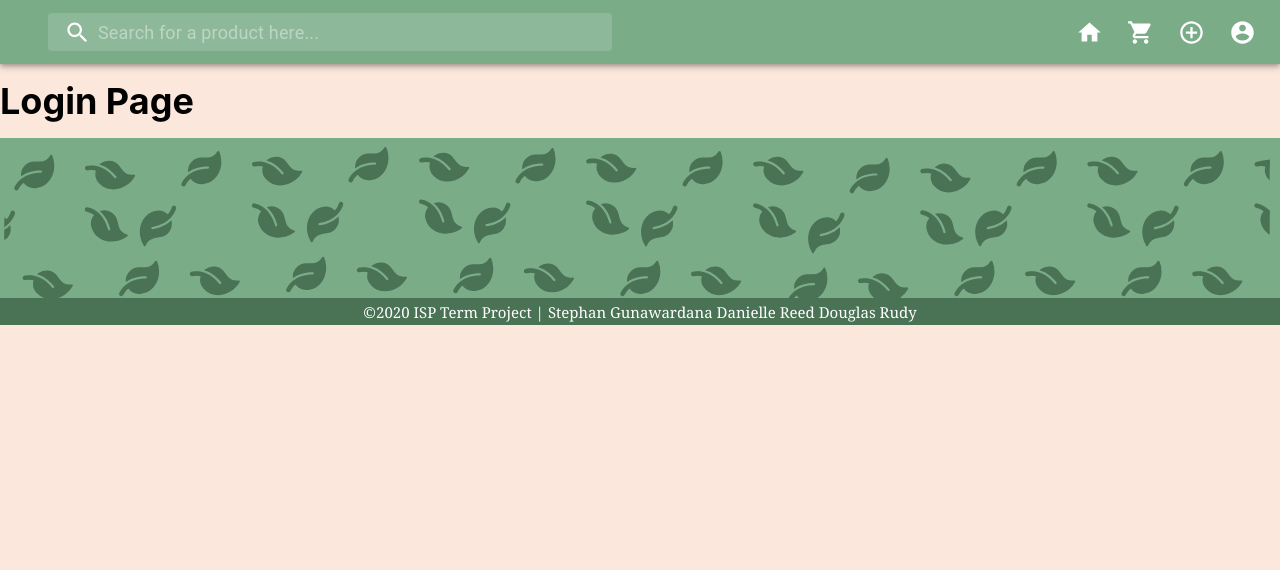
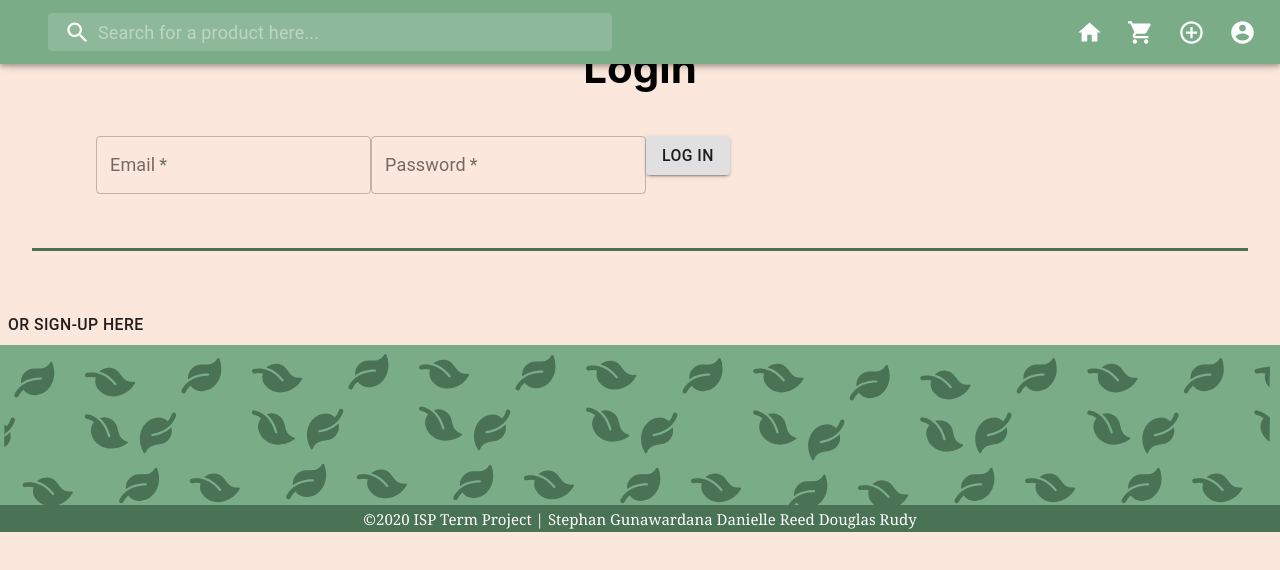
Before and after one commit to Danceratops/ispterm-client, a React (Create React App) app: page /login in a window 1280 px wide. Shown: the top 570 px of the page. Built offline with nearby package versions, Linux system fonts and the light colour scheme.

Commit message:
add search page content

```diff
--- a/package.json
+++ b/package.json
@@ -9,6 +9,7 @@
     "@testing-library/jest-dom": "^5.11.5",
     "@testing-library/react": "^11.1.2",
     "@testing-library/user-event": "^12.2.2",
+    "axios": "^0.21.0",
     "react": "^17.0.1",
     "react-dom": "^17.0.1",
     "react-router-dom": "^5.2.0",
@@ -39,5 +40,6 @@
       "last 1 firefox version",
       "last 1 safari version"
     ]
-  }
+  },
+  "proxy": "https://us-central1-isp-term.cloudfunctions.net/api"
 }
--- a/src/Pages/login.js
+++ b/src/Pages/login.js
@@ -1,11 +1,83 @@
-import React from 'react';
+import React, { useState, useEffect } from "react";
+import PropTypes from "prop-types";
+import { Link } from "react-router-dom";
+import axios from 'axios';
 
-const login = () => {
-    return (
-        <div class="home">
-            <h1>Login Page</h1>
-        </div>
-    )
-}
+import TextField from "@material-ui/core/TextField";
+import Button from "@material-ui/core/Button";
 
-export default login
+const Login = ({ UI, loginUser, user }) => {
+  //state initialization
+  const [email, setEmail] = useState("");
+  const [password, setPassword] = useState("");
+  const [errors, setErrors] = useState({});
+
+  /*useEffect(() => {
+    if (UI.errors) {
+      setErrors({ errors: UI.errors });
+    }
+  }); */
+
+  const handleSubmit = (event) => {
+    event.preventDefault();
+    const userData = {
+      email: email,
+      password: password,
+    };
+    axios.post('/login', userData).then((res) => {
+        console.log(res.data);
+        window.history.pushState('/');
+    }).catch((err) =>{
+        setErrors({
+            error: err.response.data
+        })
+    })
+  };
+
+  return (
+    <div class="login">
+      <form noValidate onSubmit={handleSubmit} className="login-form">
+        <h2>Login</h2>
+        <TextField
+          required
+          className="login-box"
+          id="outlined-required"
+          label="Email"
+          variant="outlined"
+          type="email"
+          value={email}
+          onChange={(e) => setEmail(e.target.value)}
+          helperText={errors.email}
+          error={errors.email ? true : false}
+        />
+        <TextField
+          required
+          className="login-box"
+          id="outlined-required"
+          label="Password"
+          variant="outlined"
+          type="password"
+          value={password}
+          onChange={(e) => setPassword(e.target.value)}
+          helperText={errors.password}
+          error={errors.password ? true : false}
+        />
+        <Button className="login-button" variant="contained" type="submit">
+          Log In
+        </Button>
+      </form>
+      <hr />
+      <Button component={Link} to="/signup" className="login-signup">
+        or sign-up here
+      </Button>
+    </div>
+  );
+};
+
+Login.propTypes = {
+  loginUser: PropTypes.func.isRequired,
+  user: PropTypes.object.isRequired,
+  UI: PropTypes.object.isRequired,
+};
+
+export default Login;
--- a/src/Pages/search.js
+++ b/src/Pages/search.js
@@ -1,14 +1,29 @@
-import React from 'react';
+import React, { useState, useEffect } from "react";
+import axios from 'axios';
 
 import Card from '../components/card'
 
-const search = () => {
+const Search = () => {
+    const [products, setProducts] = useState(null);
+    useEffect(() => {
+        axios.get('/products').then((res) => {
+            console.log(res.data);
+            setProducts(res.data);
+        }).catch((err) => {
+            console.log(err);
+        })
+    }, []);
+
+    var productMarkUp = products ? (
+    products.map(product => <Card title={product.productName} price={product.productPrice} description={product.Description} imageSource={product.image} />)
+    ) : (<p>Loading...</p>)
+
+    console.log(productMarkUp);
     return (
-        <div class="home">
-            <h1>Search Page</h1>
-            <Card />
+        <div className="search">
+            {productMarkUp}
         </div>
     )
 }
 
-export default search
+export default Search
--- a/src/components/card.js
+++ b/src/components/card.js
@@ -1,6 +1,8 @@
 import React from 'react';
 // eslint-disable-next-line
 import PropTypes from "prop-types";
+
+import { Link } from 'react-router-dom';
 
 import '../styles/imports.scss'
 
@@ -8,12 +10,12 @@ const Card = ({ title, price, description, imageSource}) => {
     return (
         <div class="container">
             <div class="image">
-                <img src={imageSource}></img>
+                <img src={imageSource} alt={title}></img>
             </div>
             <div class="generaltext">
                 <div class="price-title">
-                    <h3>{title}</h3>
-                    <h4>{price}</h4>
+                    <Link to={`/products/${title}`}><h3>{title}</h3></Link>
+                    <h4>${price}/lb</h4>
                 </div>
                 <div class="description">
                     <p>{description}</p>
@@ -25,7 +27,7 @@ const Card = ({ title, price, description, imageSource}) => {
 
 Card.propTypes = {
     title: PropTypes.string,
-    price: PropTypes.string,
+    price: PropTypes.number,
     description: PropTypes.string,
     imageSource: PropTypes.string
 }
--- a/src/components/navbar.js
+++ b/src/components/navbar.js
@@ -1,5 +1,5 @@
 import React from 'react';
-import Link from 'react-router-dom/Link';
+import { Link } from 'react-router-dom';
 
 import { fade, makeStyles } from '@material-ui/core/styles';
 
@@ -164,7 +164,7 @@ export default function Nav() {
 
   return (
     <div className={classes.grow}>
-      <AppBar position="static" style={{backgroundColor: '#7AAC88'}}>
+      <AppBar position="fixed" style={{backgroundColor: '#7AAC88'}}>
         <Toolbar>
           <div className={classes.search}>
             <div className={classes.searchIcon}>
--- a/src/styles/imports.scss
+++ b/src/styles/imports.scss
@@ -6,4 +6,5 @@
 @import "partials/Slider.scss";
 @import "partials/card.scss";
 @import "partials/FourCard.scss";
-@import "partials/footer.scss";
+@import "partials/Footer.scss";
+@import "partials/Search.scss";
--- /dev/null
+++ b/src/styles/partials/Search.scss
@@ -0,0 +1,6 @@
+.search{
+    margin: 100px 0;
+
+    display: flex;
+    flex-direction: column;
+}
--- a/src/styles/partials/card.scss
+++ b/src/styles/partials/card.scss
@@ -1,7 +1,7 @@
 .container {
   display: flex;
   align-items: center;
-  justify-content: center;
+  justify-content: flex-start;
   width: 80%;
   margin: 0 auto;
   flex-direction: row;
```
Also changed, not shown: src/styles/partials/Login.scss (added), 1 other file (tests, documents, lock files or other folders).
